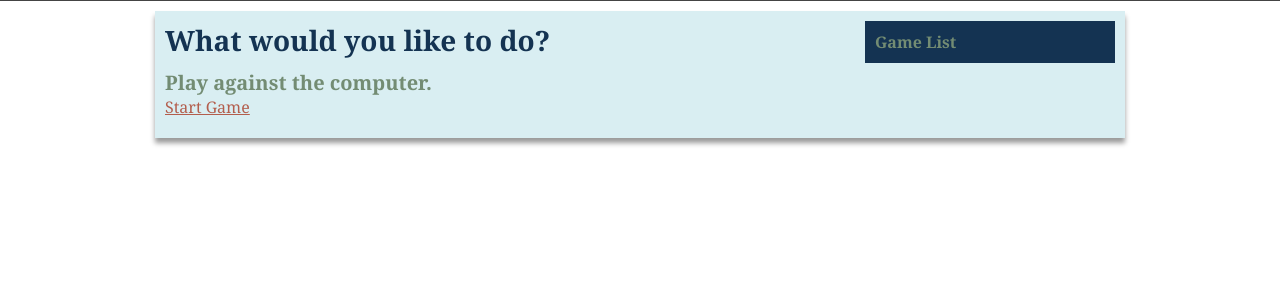
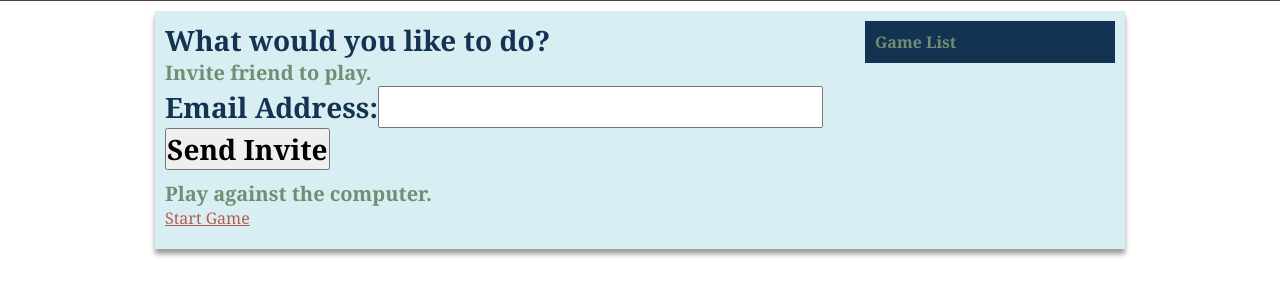
Before and after one commit to sontek-archive/django-tictactoe, a Django app: page / in a window 1280 px wide. Shown: the part 76-372 px from the top of the page. Run offline with Django 3.2, Linux system fonts and the light colour scheme; the visitor is signed in with stand-in values (Sample User, id 1); data that the repository does not hold is empty; style sheets or scripts are compiled from the project's sources; some libraries are stand-ins or nearby versions.

Commit message:
don't hide the invite section

```diff
--- a/tictactoe/templates/core/game_list.html
+++ b/tictactoe/templates/core/game_list.html
@@ -1,7 +1,7 @@
 {% extends "base.html" %}
 {% block content %}
     <h1>What would you like to do?<h1>
-    <div class="hide">
+    <div>
         <h3>Invite friend to play.</h3>
         <label for="email">Email Address:<label><input type="input" id="email"></input>
         <input type="button" value="Send Invite"></input>
```
